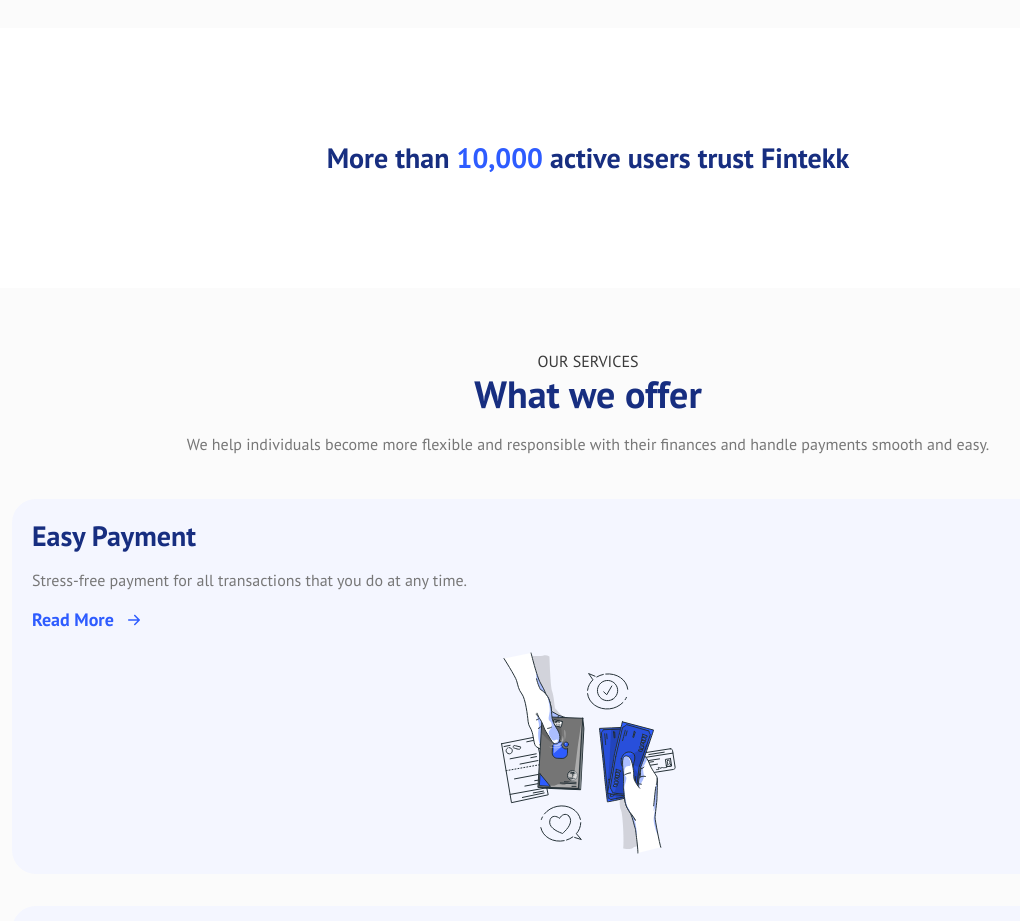
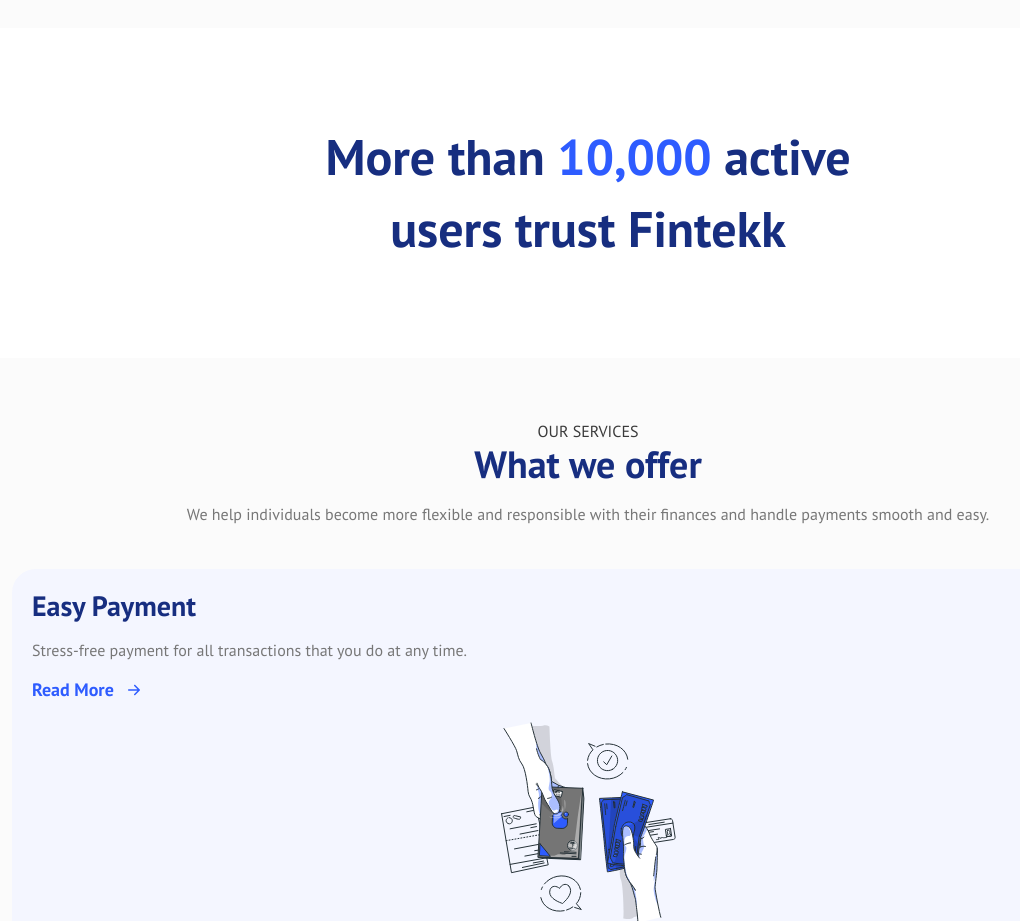
Before and after one commit to ajormoses/Fintekk, a Vue app: page / in a window 1280 px wide. Shown: the part 900-1821 px from the top of the page, without its empty margins (52-1072 px from the left). Built offline with nearby package versions, Linux system fonts and the light colour scheme.

Commit message:
Update: ArticleTwo updated

```diff
--- a/src/components/ArticleTwo.vue
+++ b/src/components/ArticleTwo.vue
@@ -3,9 +3,11 @@
 <template>
   <div
     id="about"
-    class="h-[260px] flex justify-center items-center bg-white container text-center"
+    class="h-[260px] lg:h-[330px] flex justify-center items-center bg-white container text-center"
   >
-    <h1 class="text-[#172E80] text-[28px] leading-[44px] font-extrabold px-8">
+    <h1
+      class="text-[#172E80] text-[28px] leading-[44px] font-extrabold px-8 lg:w-[700px] lg:text-[50px] lg:leading-[72px]"
+    >
       More than <span class="text-[#2E5CFF]">10,000</span> active users trust
       Fintekk
     </h1>
```
